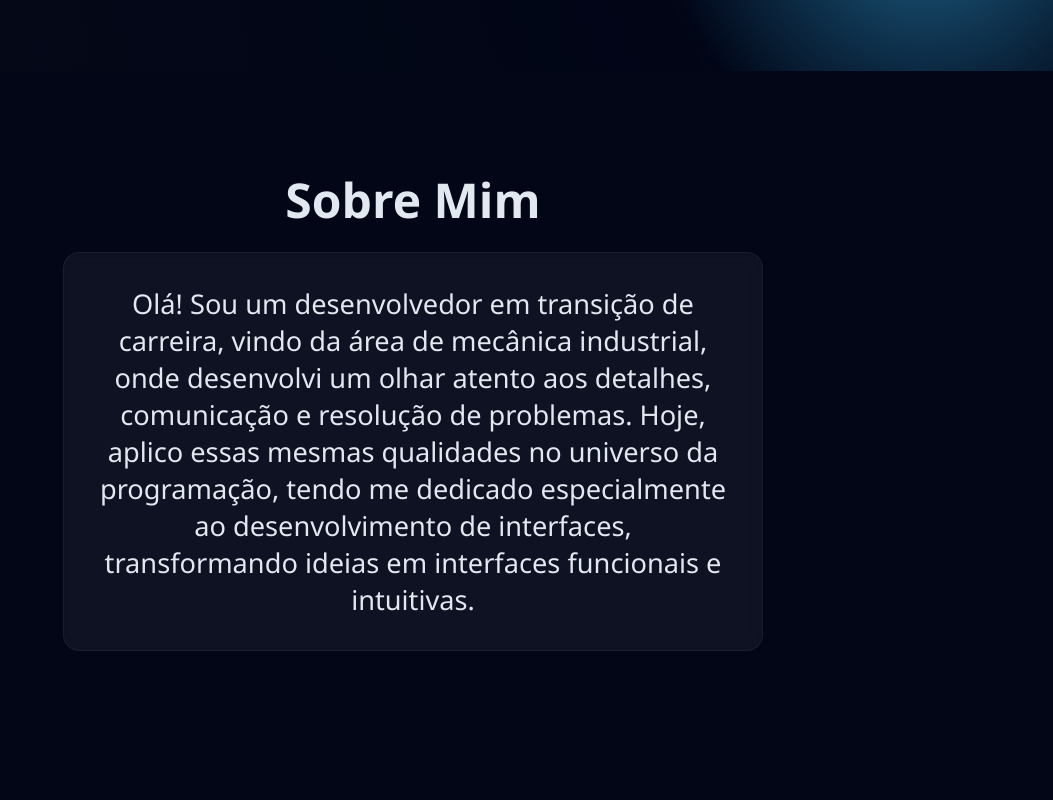
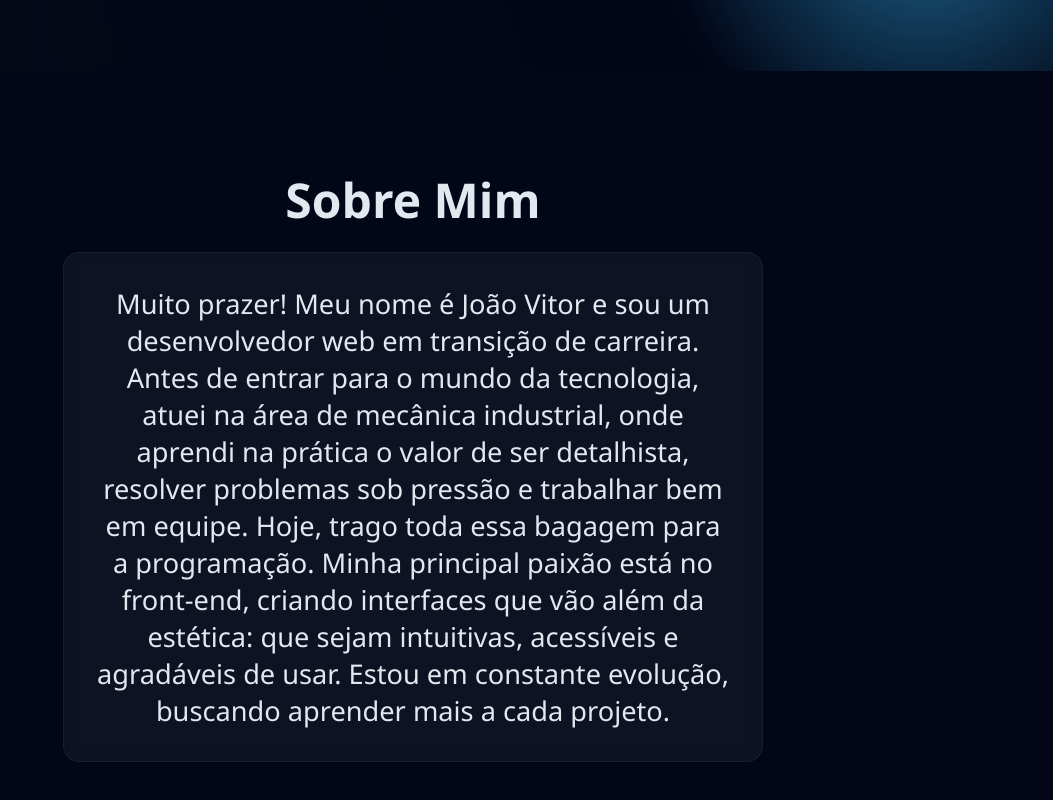
Before and after one commit to joaovitor2910/portfolio-jvs, a React (Vite) app: page /sobre in a window 1280 px wide. Shown: the part 729-1529 px from the top of the page, without its empty margins (227-1280 px from the left). Before the commit the page ends 1476 px from the top, so only its background shows below. Built offline with nearby package versions, Linux system fonts and the light colour scheme.

Commit message:
"update sobre"

```diff
--- a/src/Components/Inicio/index.jsx
+++ b/src/Components/Inicio/index.jsx
@@ -1,13 +1,7 @@
-import {
-  Container,
-  ContainerSobre,
-  Particulas,
-  Sobre
-} from "./styles";
+import { Container, ContainerSobre, Particulas, Sobre } from "./styles";
 import Foto from "../../assets/profile-portfolio.jpg";
 
 function Inicio() {
-
   return (
     <>
       <Particulas></Particulas>
@@ -21,11 +15,15 @@ function Inicio() {
         <h2>Sobre Mim</h2>
         <ContainerSobre>
           <p>
-            Olá! Sou um desenvolvedor em transição de carreira, vindo da área de
-            mecânica industrial, onde desenvolvi um olhar atento aos detalhes,
-            comunicação e resolução de problemas. Hoje, aplico essas mesmas
-            qualidades no universo da programação, tendo me dedicado
-            especialmente ao desenvolvimento de interfaces, transformando ideias em interfaces funcionais e intuitivas.
+            Muito prazer! Meu nome é João Vitor e sou um desenvolvedor web em
+            transição de carreira. Antes de entrar para o mundo da tecnologia,
+            atuei na área de mecânica industrial, onde aprendi na prática o
+            valor de ser detalhista, resolver problemas sob pressão e trabalhar
+            bem em equipe. Hoje, trago toda essa bagagem para a programação.
+            Minha principal paixão está no front-end, criando interfaces que vão
+            além da estética: que sejam intuitivas, acessíveis e agradáveis de
+            usar. Estou em constante evolução, buscando aprender mais a cada
+            projeto.
           </p>
         </ContainerSobre>
       </Sobre>
@@ -33,5 +31,4 @@ function Inicio() {
   );
 }
 
-
 export default Inicio;
```
